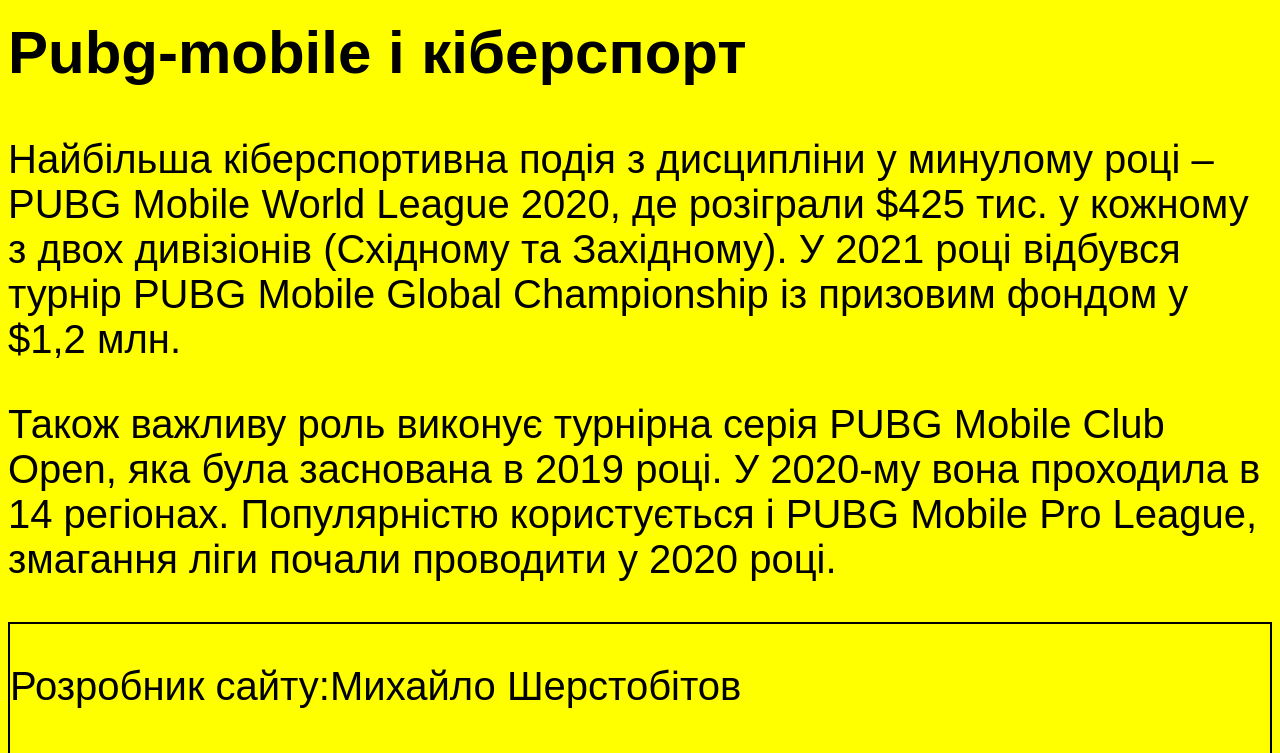
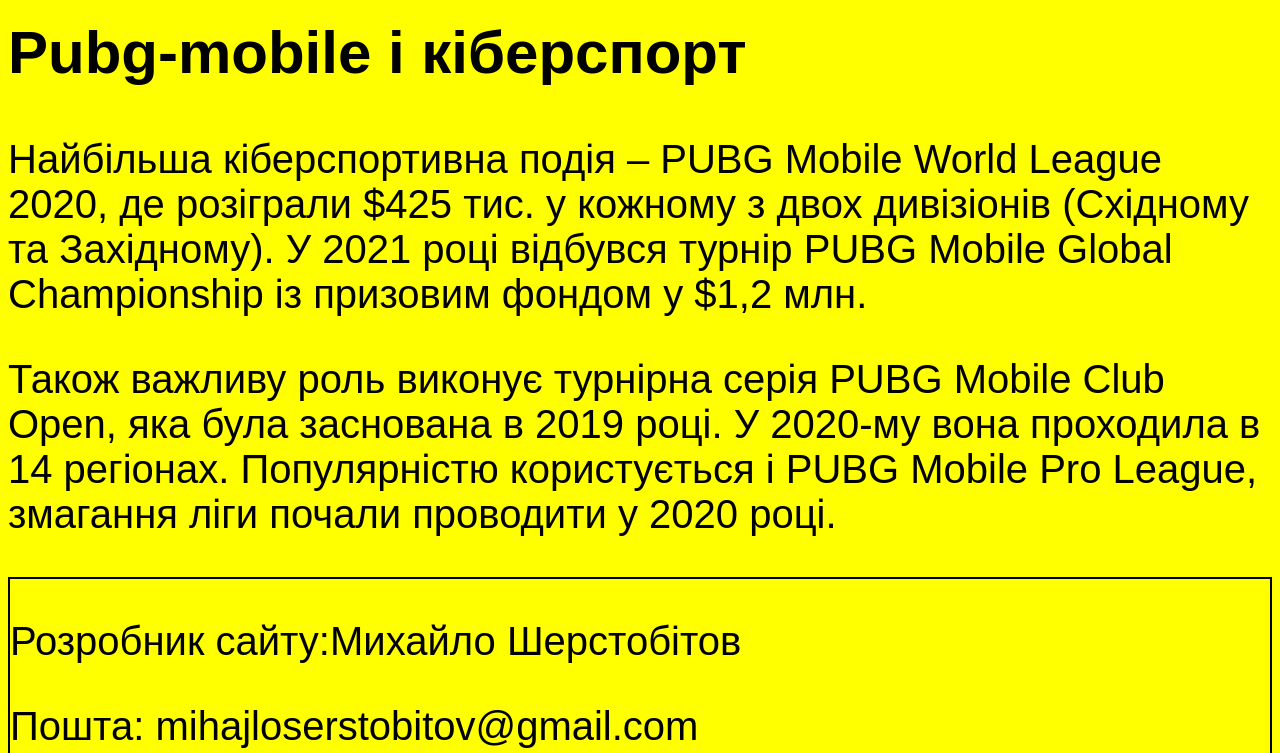
Before and after one commit to DziminaYulia/sherstobitov, a plain HTML site: page index.html in a window 1280 px wide. Shown: the part 2380-3133 px from the top of the page. Drawn offline with Linux system fonts and the light colour scheme.

Commit message:
Update index.html

```diff
--- a/index.html
+++ b/index.html
@@ -59,7 +59,7 @@
 
             <h2> Pubg-mobile і кіберспорт</h2>
 
-            <p>Найбільша кіберспортивна подія з дисципліни у минулому році – PUBG Mobile World League 2020, де розіграли $425 тис. у кожному з двох дивізіонів (Східному та Західному). У 2021 році відбувся турнір PUBG Mobile Global Championship із призовим фондом у $1,2 млн.
+            <p>Найбільша кіберспортивна подія  – PUBG Mobile World League 2020, де розіграли $425 тис. у кожному з двох дивізіонів (Східному та Західному). У 2021 році відбувся турнір PUBG Mobile Global Championship із призовим фондом у $1,2 млн.
 
             </p>
             <p>Також важливу роль виконує турнірна серія PUBG Mobile Club Open, яка була заснована в 2019 році. У 2020-му вона проходила в 14 регіонах. Популярністю користується і PUBG Mobile Pro League, змагання ліги почали проводити у 2020 році.</p>
```
